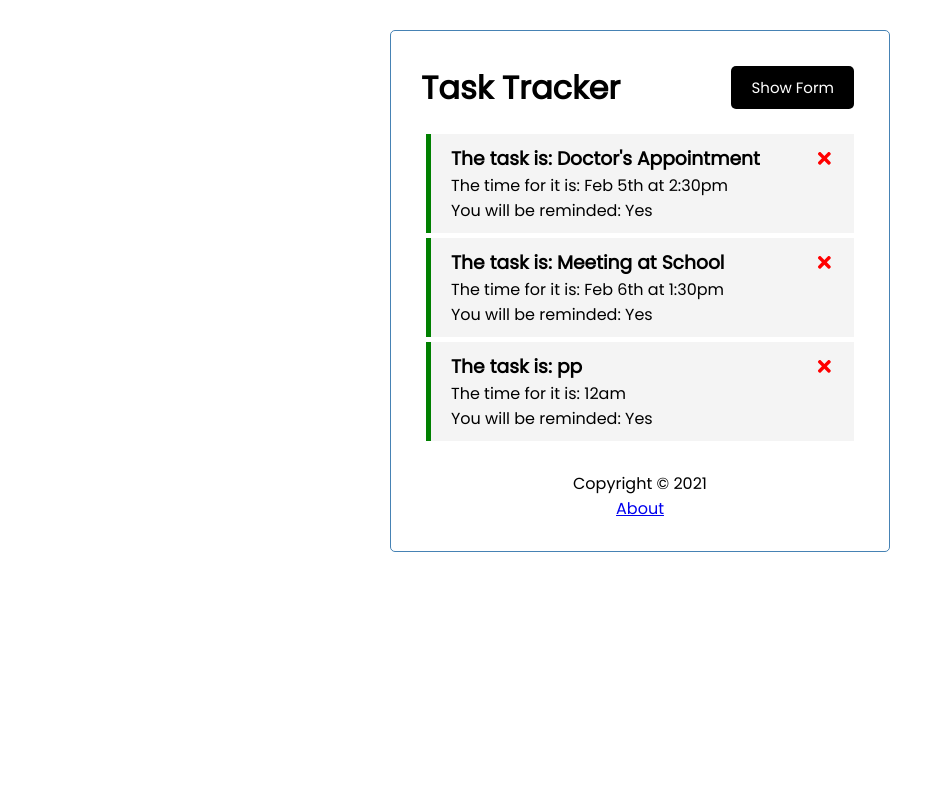
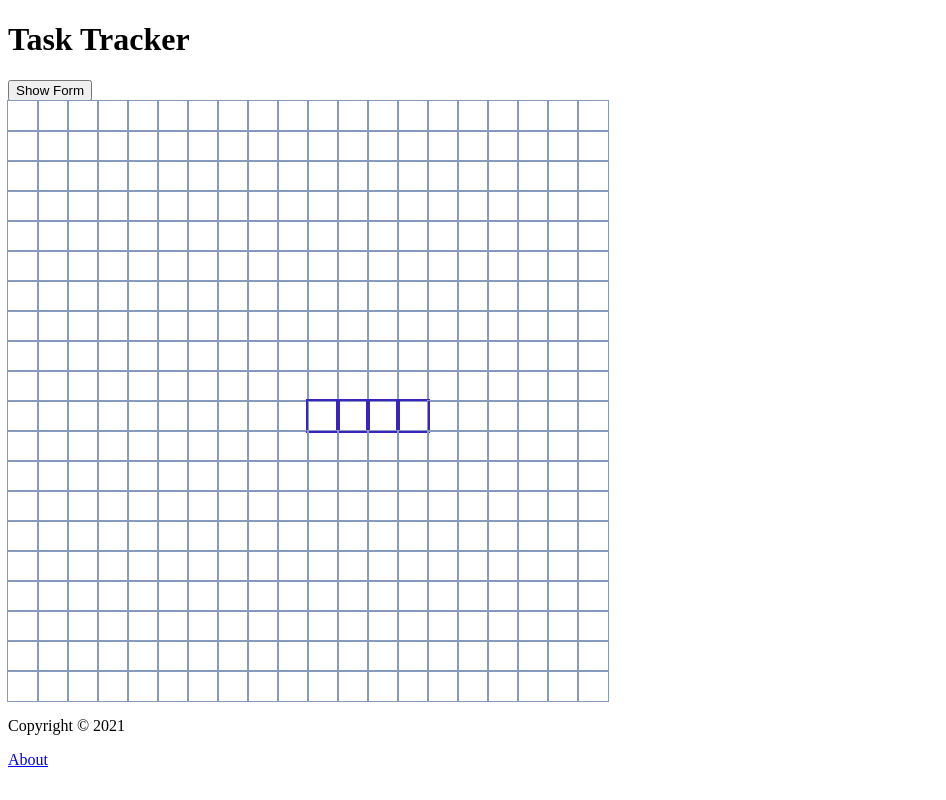
Before and after one commit to cajsoccer/gaem, a React (Create React App) app: page / in a window 1280 px wide. Shown: the whole page, without its empty margins (0-946 px from the left). Built offline with nearby package versions, Linux system fonts and the light colour scheme; data requests are answered from the project's data file.

Commit message:
ok thank you

```diff
--- a/src/App.js
+++ b/src/App.js
@@ -4,6 +4,7 @@ import Tasks from './components/Tasks.js';
 import AddTask from './components/AddTask.js';
 import Footer from './components/Footer.js';
 import About from './components/About.js';
+import Board from './comps/SnakeBoard';
 import {useState, useEffect} from 'react';
 import {BrowserRouter as Router, Route} from 'react-router-dom';
 
@@ -66,14 +67,16 @@ const App = () =>
 				<Header onToggle={toggleAddForm} formShowing={showAddTask}></Header>
 				<Route path='/' exact render={props => (
 					<>
-					{showAddTask ? <AddTask onSave={addTask}></AddTask> : <div></div>}
-					{tasks.length > 0 ? <Tasks tasks={tasks} onDelete={deleteTask} onDubClick={toggleReminder}></Tasks> : <p>No tasks</p>}
+					<Board></Board>
+					{/*showAddTask ? <AddTask onSave={addTask}></AddTask> : <div></div>}
+					{tasks.length > 0 ? <Tasks tasks={tasks} onDelete={deleteTask} onDubClick={toggleReminder}></Tasks> : <p>No tasks</p>*/}
 					</>
 				)}/>
 				<Route path='/about' component={About}/>
-				<Footer/>
+					<Footer/>
     		</div>
 		</Router>
+
   	);
 };
 
--- /dev/null
+++ b/src/comps/SnakeBoard.js
@@ -0,0 +1,100 @@
+import {useState} from 'react';
+
+let rows = new Array(20);
+for (let i = 0; i < 20; i++)
+	rows[i] = new Array(20);
+for (let i = 0; i < 20; i++)
+	for (let j = 0; j < 20; j++)
+		rows[i][j] = 0;
+const getRandPos = () => [Math.floor(Math.random() * 20), Math.floor(Math.random() * 20)];
+const moveSnake = (board, snake, direction) =>
+{
+	let last = snake.length - 1;
+	switch (direction)
+	{
+		case "left":
+			board[snake[0][0]][snake[0][1] - 1] = 2;
+			board[snake[last][0]][snake[last][1]] = 0;
+			for (let i = last; i > 0; i--)
+			{
+				snake[i][0] = snake[i-1][0];
+				snake[i][1] = snake[i-1][1];
+			}
+			snake[0][1]--;
+			break;
+		case "right":
+			board[snake[0][0]][snake[0][1] + 1] = 2;
+			board[snake[last][0]][snake[last][1]] = 0;
+			for (let i = last; i > 0; i--)
+			{
+				snake[i][0] = snake[i-1][0];
+				snake[i][1] = snake[i-1][1];
+			}
+			snake[0][1]++;
+			break;
+		case "up":
+			board[snake[0][0] - 1][snake[0][0]] = 2;
+			board[snake[last][0]][snake[last][1]] = 0;
+			for (let i = last; i > 0; i--)
+			{
+				snake[i][0] = snake[i-1][0];
+				snake[i][1] = snake[i-1][1];
+			}
+			snake[0][0]--;
+			break;
+		case "down":
+			board[snake[0][0] + 1][snake[0][0]] = 2;
+			board[snake[last][0]][snake[last][1]] = 0;
+			for (let i = last; i > 0; i--)
+			{
+				snake[i][0] = snake[i-1][0];
+				snake[i][1] = snake[i-1][1];
+			}
+			snake[0][0]++;
+			break;
+	}
+}
+const boxType = num =>
+{
+	switch (num)
+	{
+		case 0:
+			return "box";
+		case 1:
+			return "red-box";
+		case 2:
+			return "blue-box";
+	}
+}
+let playerPos = [[10,10], [10,11], [10,12], [10, 13]]; //[11,10], [10,10], [10,11], [10, 12];
+let fruitPos = getRandPos();
+//rows[fruitPos[0]][fruitPos[1]] = 1;
+playerPos.forEach(p => rows[p[0]][p[1]] = 2);
+console.log(playerPos);
+
+const Board = () =>
+{
+	const [board, setBoard] = useState(rows);
+	setInterval(() =>
+	{
+		moveSnake(rows, playerPos, "left");
+		console.log(playerPos);
+		setBoard(rows);
+	}, 5000);
+
+	return (
+		<div className='Board'>
+			{board.map((r, ri) =>
+			(
+				<div key={ri} className='row'>
+					{r.map((b, bi) =>
+					(
+						<div key={bi} className={boxType(b)}></div>
+					))}
+				</div>
+			))}
+		</div>
+	);
+}
+
+export default Board;
--- a/src/index.css
+++ b/src/index.css
@@ -1,6 +1,6 @@
 @import url('https://fonts.googleapis.com/css2?family=Poppins:wght@300;400&display=swap');
 
-* {
+/** {
   box-sizing: border-box;
   margin: 0;
   padding: 0;
@@ -11,7 +11,7 @@ body {
 }
 
 .container {
-  max-width: 500px;
+  max-width: 1000px;
   margin: 30px auto;
   overflow: auto;
   min-height: 300px;
@@ -109,4 +109,33 @@ body {
 footer {
   margin-top: 30px;
   text-align: center;
+}*/
+
+.board {
+	outline: 2px solid rgb(134,154,189);
 }
+
+.row {
+	height: 30px;
+}
+
+.box {
+	width: 30px;
+	height: 30px;
+	outline: 1px solid rgb(134,154,189);
+	display: inline-block;
+}
+
+.red-box {
+	width: 30px;
+	height: 30px;
+	outline: 2px solid rgb(172, 41, 41);
+	display: inline-block;
+}
+
+.blue-box {
+	width: 30px;
+	height: 30px;
+	outline: 2px solid rgb(59, 36, 189);
+	display: inline-block;
+}
```
